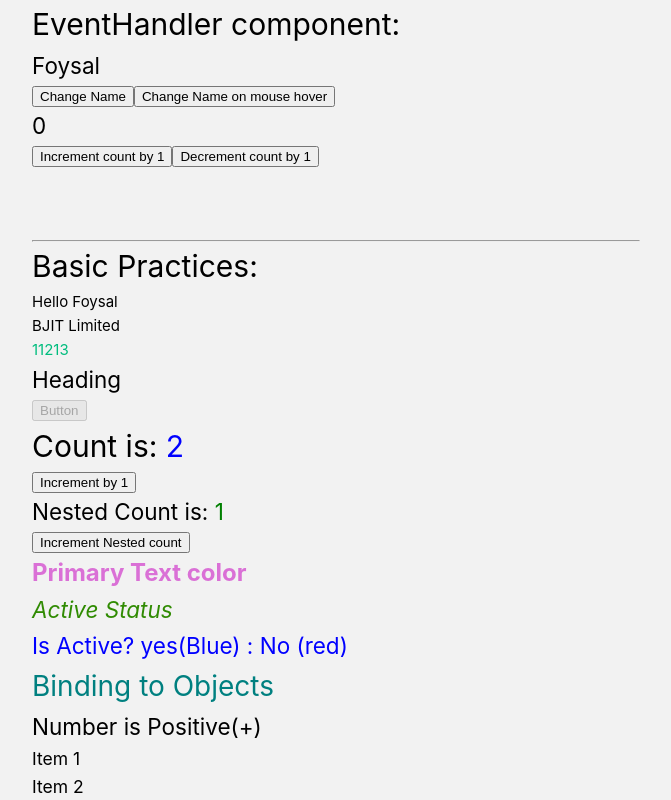
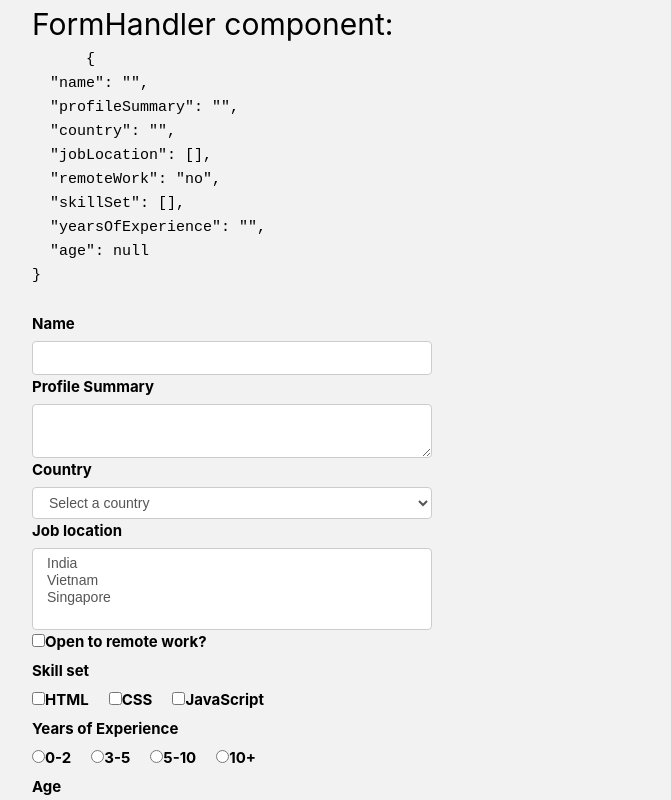
Before and after one commit to md-foysal-mahmud/vue-project, a Vue app: page / in a window 1280 px wide. Shown: the top 800 px of the page, without its empty margins (0-671 px from the left). Built offline with nearby package versions, Linux system fonts and the light colour scheme.

Commit message:
Form Handling practices

```diff
--- a/src/App.vue
+++ b/src/App.vue
@@ -1,9 +1,11 @@
 <script>
 import EventHandler from './components/EventHandler.vue';
+import FormHandler from './components/FormHandler.vue';
 import BasicPractices from './components/BasicPractices.vue'
 
 export default {
   components: {
+    FormHandler,
     EventHandler,
     BasicPractices
   },
@@ -17,6 +19,12 @@
 
 <template>
   <div>
+    <h1>FormHandler component:</h1>
+    <FormHandler />
+
+    <br>
+    <hr>
+
     <h1>EventHandler component:</h1>
     <EventHandler />
 
--- a/src/components/EventHandler.vue
+++ b/src/components/EventHandler.vue
@@ -8,7 +8,13 @@
     }
   },
   methods: {
-
+    increment(num, event) {
+      this.count += num;
+      console.log('Event', event);
+    },
+    decrement(num) {
+      this.count -= num;
+    }
   }
 }
 </script>
@@ -21,5 +27,8 @@
     <h2>{{ count }}</h2>
     <button v-on:click="count++">Increment count by 1</button>
     <button v-on:click="count--">Decrement count by 1</button>
+    <hr>
+    <button v-on:click="increment(5, $event)">Increment Function calling</button>
+    <button v-on:click="decrement(2)">Decrement Function calling</button>
   </div>
 </template>
--- /dev/null
+++ b/src/components/FormHandler.vue
@@ -0,0 +1,139 @@
+<script>
+export default {
+  name: "FormHandler",
+  data() {
+    return {
+     formValues: {
+      name: '',
+      profileSummary: '',
+      country: '',
+      jobLocation: [],
+      remoteWork: 'no',
+      skillSet: [],
+      yearsOfExperience: '',
+      age: null,
+     }
+    }
+  },
+  methods: {
+    submitForm(event) {
+      event.preventDefault();
+      console.log('form values', this.formValues)
+    },
+  }
+}
+</script>
+
+<template>
+  <div>
+    <pre>
+      {{ JSON.stringify(formValues, null, 2) }}
+    </pre>
+  </div>
+  <form @submit="submitForm">
+    <!-- Text -->
+    <div>
+      <label for="name">Name</label>
+      <input type="text" id="name" v-model="formValues.name">
+    </div>
+
+    <!-- Textarea -->
+    <div>
+      <label for="profile">Profile Summary</label>
+      <textarea id="profile" v-model="formValues.profileSummary" />
+    </div>
+
+    <!-- Single Select -->
+    <div>
+      <label for="country">Country</label>
+      <select id="country" v-model="formValues.country">
+        <option value="">Select a country</option>
+        <option value="india">India</option>
+        <option value="vietnam">Vietnam</option>
+        <option value="singapore">Singapore</option>
+      </select>
+    </div>
+
+    <!-- Multiple Select -->
+    <div>
+      <label for="job-location">Job location</label>
+      <select id="job-location" v-model="formValues.jobLocation" multiple>
+        <option value="india">India</option>
+        <option value="vietnam">Vietnam</option>
+        <option value="singapore">Singapore</option>
+      </select>
+    </div>
+
+    <!-- Single Checkbox -->
+    <div>
+      <input
+        id="remoteWork"
+        type="checkbox"
+        v-model="formValues.remoteWork"
+        true-value="yes"
+        false-value="no"
+      />
+      <label for="remoteWork"> Open to remote work?</label>
+    </div>
+
+    <!-- Multiple Checkbox -->
+    <div>
+      <label>Skill set</label>
+      <input type="checkbox" id="html" value="html" v-model="formValues.skillSet" />
+      <label for="html">HTML</label>
+      <input type="checkbox" id="css" value="css" v-model="formValues.skillSet" />
+      <label for="css">CSS</label>
+      <input type="checkbox" id="javascript" value="javascript" v-model="formValues.skillSet" />
+      <label for="javascript">JavaScript</label>
+    </div>
+
+    <!-- Radio Group -->
+    <div>
+      <label>Years of Experience</label>
+      <input type="radio" id="0-2" value="0-2" v-model="formValues.yearsOfExperience" />
+      <label for="0-2">0-2</label>
+      <input type="radio" id="3-5" value="3-5" v-model="formValues.yearsOfExperience" />
+      <label for="3-5">3-5</label>
+      <input type="radio" id="6-10" value="6-10" v-model="formValues.yearsOfExperience" />
+      <label for="6-10">5-10</label>
+      <input type="radio" id="10+" value="10+" v-model="formValues.yearsOfExperience" />
+      <label for="10+">10+</label>
+    </div>
+    <div>
+      <label for="age">Age</label>
+      <input type="number" id="age" v-model.number="formValues.age" />
+    </div>
+    <div>
+      <button>Submit</button>
+    </div>
+  </form>
+</template>
+
+<style>
+label {
+  font-weight: bold;
+  display: flex;
+  margin-bottom: 5px;
+}
+
+input + label {
+  font-weight: bold;
+  display: inline-flex;
+  margin-right: 20px;
+}
+
+input[type='text'],
+textarea,
+select {
+  display: block;
+  width: 400px;
+  padding: 6px 12px;
+  font-size: 14px;
+  line-height: 1.42857143;
+  color: #555;
+  background-color: #fff;
+  background-image: none;
+  border: 1px solid #ccc;
+  border-radius: 4px;
+}
+</style>
```
